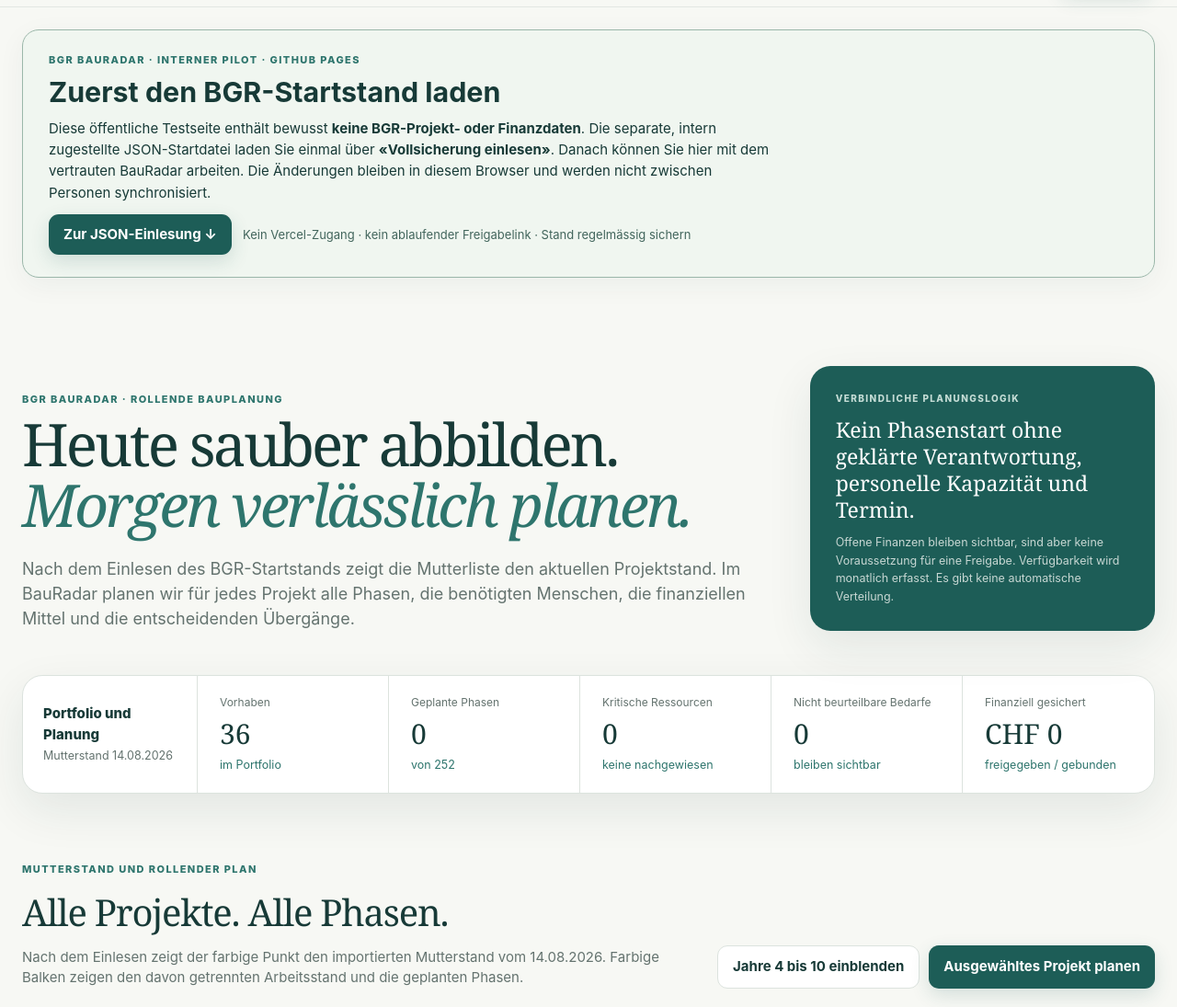
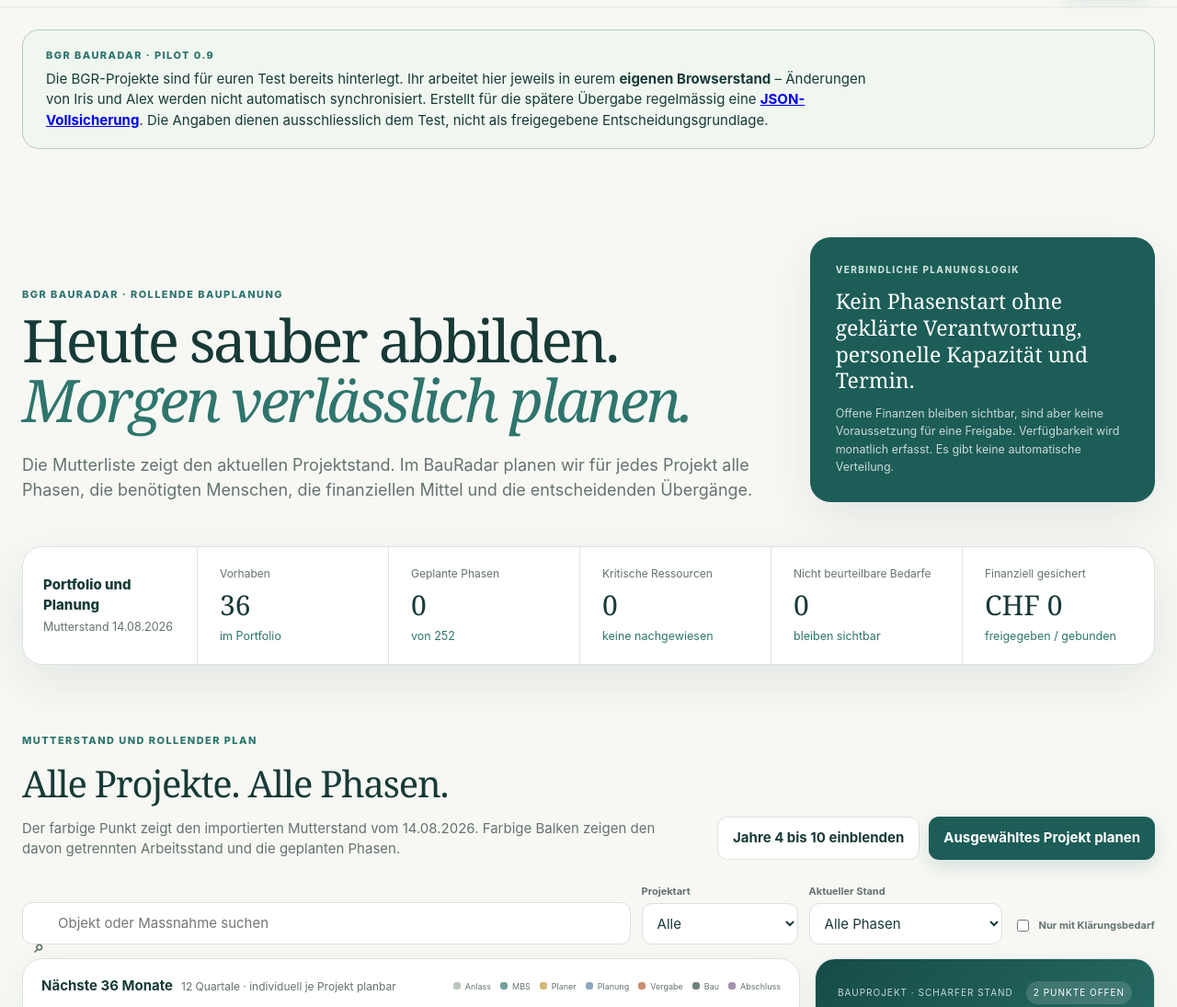
Before and after one commit to FabriInno28/BGR_Bau_test, a plain HTML site: page index.html in a window 1280 px wide. Shown: the part 68-1163 px from the top of the page at 92% size. Drawn offline with Linux system fonts and the light colour scheme.

Commit message:
Show current BGR projects on Pages at launch; remove obsolete import instructions

```diff
--- a/index.html
+++ b/index.html
@@ -4,7 +4,7 @@
   <meta charset="utf-8">
   <meta name="viewport" content="width=device-width,initial-scale=1">
   <meta name="theme-color" content="#184f4a">
-  <title>BGR BauRadar | Geschützter Datentest über GitHub Pages</title>
+  <title>BGR BauRadar | Pilot 0.9</title>
   <meta name="description" content="Rollende Projekt-, Ressourcen- und Finanzplanung der Baugenossenschaft Reussbühl">
   <link rel="icon" href="bgr-mark.png">
   <link rel="stylesheet" href="style.css">
@@ -18,16 +18,16 @@
   </header>
 
   <main id="top">
-<section class="shell" id="pilot-start" aria-label="Testdaten laden" style="margin-top:24px;margin-bottom:24px;padding:24px 28px;border:1px solid #9bb7aa;border-radius:18px;background:#f0f6f0;box-shadow:0 8px 30px rgba(23,58,55,.05)"><p class="eyebrow" style="margin:0 0 8px">BGR BauRadar · interner Pilot · GitHub Pages</p><h2 style="margin:0 0 10px;font-size:clamp(1.35rem,2.5vw,1.9rem);line-height:1.2">Zuerst den BGR-Startstand laden</h2><p style="margin:0 0 12px;max-width:790px;line-height:1.55">Diese öffentliche Testseite enthält bewusst <strong>keine BGR-Projekt- oder Finanzdaten</strong>. Die separate, intern zugestellte JSON-Startdatei laden Sie einmal über <strong>«Vollsicherung einlesen»</strong>. Danach können Sie hier mit dem vertrauten BauRadar arbeiten. Die Änderungen bleiben in diesem Browser und werden nicht zwischen Personen synchronisiert.</p><p style="margin:0"><a class="button primary" href="#export" style="display:inline-flex;align-items:center;text-decoration:none">Zur JSON-Einlesung ↓</a> <span style="display:inline-block;margin-left:8px;font-size:13px;color:#42655c">Kein Vercel-Zugang · kein ablaufender Freigabelink · Stand regelmässig sichern</span></p></section>
+<section class="shell" id="pilot-start" aria-label="Hinweis zum Pilot" style="margin-top:24px;margin-bottom:24px;padding:19px 25px;border:1px solid #b9c9bf;border-radius:18px;background:#f0f6f0"><p class="eyebrow" style="margin:0 0 6px">BGR BauRadar · Pilot 0.9</p><p style="margin:0;max-width:920px;line-height:1.5">Die BGR-Projekte sind für euren Test bereits hinterlegt. Ihr arbeitet hier jeweils in eurem <strong>eigenen Browserstand</strong> – Änderungen von Iris und Alex werden nicht automatisch synchronisiert. Erstellt für die spätere Übergabe regelmässig eine <a href="#export"><strong>JSON-Vollsicherung</strong></a>. Die Angaben dienen ausschliesslich dem Test, nicht als freigegebene Entscheidungsgrundlage.</p></section>
     <section class="hero shell">
-      <div class="hero-copy"><p class="eyebrow">BGR BauRadar · rollende Bauplanung</p><h1>Heute sauber abbilden.<br><em>Morgen verlässlich planen.</em></h1><p>Nach dem Einlesen des BGR-Startstands zeigt die Mutterliste den aktuellen Projektstand. Im BauRadar planen wir für jedes Projekt alle Phasen, die benötigten Menschen, die finanziellen Mittel und die entscheidenden Übergänge.</p></div>
+      <div class="hero-copy"><p class="eyebrow">BGR BauRadar · rollende Bauplanung</p><h1>Heute sauber abbilden.<br><em>Morgen verlässlich planen.</em></h1><p>Die Mutterliste zeigt den aktuellen Projektstand. Im BauRadar planen wir für jedes Projekt alle Phasen, die benötigten Menschen, die finanziellen Mittel und die entscheidenden Übergänge.</p></div>
       <div class="hero-rule"><span>Verbindliche Planungslogik</span><strong>Kein Phasenstart ohne geklärte Verantwortung, personelle Kapazität und Termin.</strong><small>Offene Finanzen bleiben sichtbar, sind aber keine Voraussetzung für eine Freigabe. Verfügbarkeit wird monatlich erfasst. Es gibt keine automatische Verteilung.</small></div>
     </section>
 
     <section class="shell pulse" aria-label="Portfolio Kennzahlen"><div class="pulse-title"><span>Portfolio und Planung</span><small id="data-state">aktueller Stand Mutterliste</small></div><div class="kpis" id="kpis"></div></section>
 
     <section class="shell section" id="portfolio">
-      <div class="section-head"><div><p class="eyebrow">Mutterstand und rollender Plan</p><h2>Alle Projekte. Alle Phasen.</h2><p>Nach dem Einlesen zeigt der farbige Punkt den importierten Mutterstand vom 14.08.2026. Farbige Balken zeigen den davon getrennten Arbeitsstand und die geplanten Phasen.</p></div><div class="head-actions"><button class="button ghost" id="expand-long">Jahre 4 bis 10 einblenden</button><button class="button primary" id="edit-selected">Ausgewähltes Projekt planen</button></div></div>
+      <div class="section-head"><div><p class="eyebrow">Mutterstand und rollender Plan</p><h2>Alle Projekte. Alle Phasen.</h2><p>Der farbige Punkt zeigt den importierten Mutterstand vom 14.08.2026. Farbige Balken zeigen den davon getrennten Arbeitsstand und die geplanten Phasen.</p></div><div class="head-actions"><button class="button ghost" id="expand-long">Jahre 4 bis 10 einblenden</button><button class="button primary" id="edit-selected">Ausgewähltes Projekt planen</button></div></div>
       <div class="toolbar">
         <label class="search"><span>⌕</span><input id="search" type="search" placeholder="Objekt oder Massnahme suchen"></label>
         <label><span>Projektart</span><select id="kind-filter"><option value="all">Alle</option><option>Kleinprojekt</option><option>Bauprojekt</option></select></label>
```
